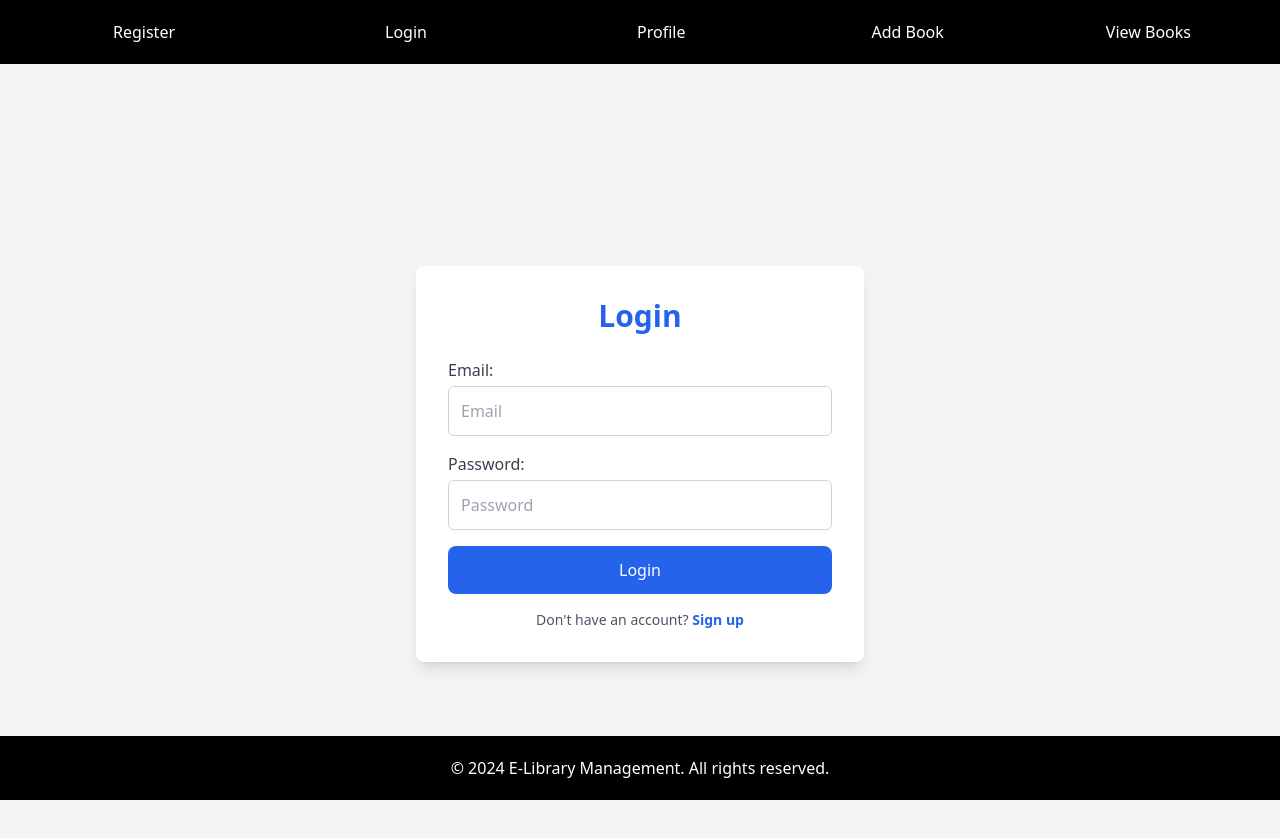
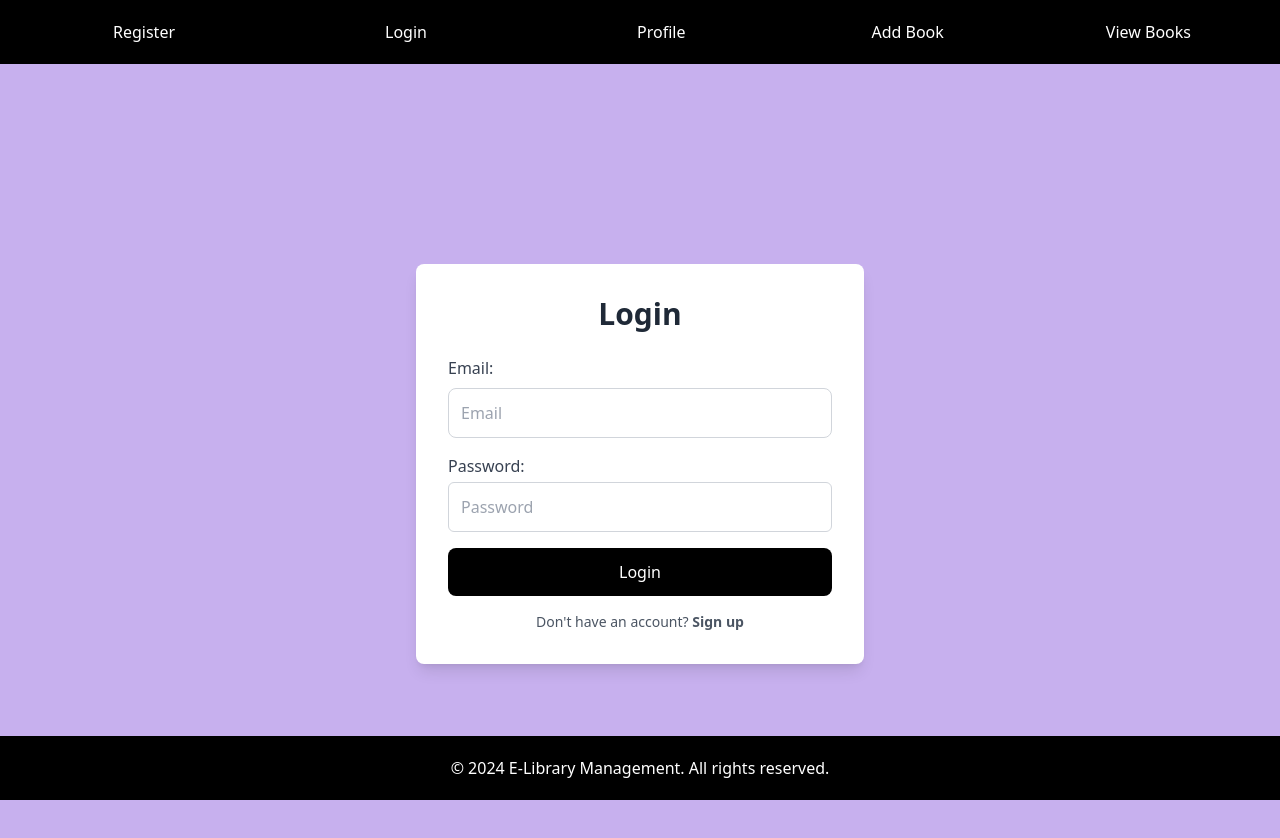
Before and after one commit to DilsharaRathnayaka/Library_Management_System, a React (Vite) app in the folder LMSystem/: page / in a window 1280 px wide. Shown: the top 838 px of the page. Built offline with nearby package versions, Linux system fonts and the light colour scheme.

Commit message:
new update

```diff
--- a/LMSystem/src/components/Login.jsx
+++ b/LMSystem/src/components/Login.jsx
@@ -21,18 +21,18 @@ function Login() {
   };
 
   return (
-    <div className="flex justify-center items-center h-screen bg-gray-100">
-      <div className="bg-white p-8 rounded-lg shadow-lg w-full max-w-md transform transition-all duration-300 hover:scale-105 hover:shadow-xl">
-        <h2 className="text-3xl font-semibold text-blue-600 mb-6 text-center">Login</h2>
+    <div className="flex justify-center items-center h-screen  bg-[#c7b0ee]">
+      <div className="bg-white p-8 rounded-lg shadow-lg w-full max-w-md">
+        <h2 className="text-3xl font-bold text-gray-800 mb-6 text-center">Login</h2>
         <form onSubmit={handleLogin} className="space-y-4">
           <div>
-            <label className="block text-gray-700 font-medium mb-1">Email:</label>
+            <label className="block text-gray-700 font-medium mb-2">Email:</label>
             <input
               type="email"
               placeholder="Email"
               value={email}
               onChange={(e) => setEmail(e.target.value)}
-              className="w-full p-3 border border-gray-300 rounded-md focus:outline-none focus:ring-2 focus:ring-blue-500"
+              className="w-full p-3 border border-gray-300 rounded-lg focus:border-blue-500 outline-none"
               required
             />
           </div>
@@ -49,13 +49,13 @@ function Login() {
           </div>
           <button
             type="submit"
-            className="w-full bg-blue-600 text-white py-3 rounded-lg font-medium hover:bg-blue-500 transition-colors"
+            className="w-full bg-black text-white font-medium py-3 rounded-lg transition-colors duration-300 hover:bg-[#c7b0ee]"
           >
             Login
           </button>
         </form>
         <div className="mt-4 text-center text-sm text-gray-600">
-          Don't have an account? <a href="/register" className="text-blue-600 hover:text-blue-500 font-bold">Sign up</a>
+          Don't have an account? <a href="/register" className="text-black-900 font-semibold hover:underline">Sign up</a>
         </div>
       </div>
     </div>
--- a/LMSystem/src/components/ViewBook.jsx
+++ b/LMSystem/src/components/ViewBook.jsx
@@ -24,21 +24,18 @@ function ViewBooks() {
   return (
     <div className="min-h-screen bg-[#c7b0ee] flex flex-col">
       <div className="container mx-auto p-4 flex-grow">
-        <h2 className="text-center text-4xl font-bold text-black-800 mb-6 py-20">All Books</h2>
+        <h2 className="text-center text-4xl font-bold text-black-600 mb-9">All Books</h2>
         <div className="card-grid flex flex-wrap justify-center gap-8">
           {books.map((book) => (
             <div
               key={book.id}
-              className="card bg-gray-800 text-white p-6 rounded-lg shadow-lg hover:shadow-xl hover:translate-y-[-8px] transition-transform"
+              className="card bg-gray-600 text-white p-6 rounded-lg shadow-lg hover:shadow-xl hover:transform hover:-translate-y-2 transition"
             >
               <h3 className="card-title text-2xl font-semibold mb-4">{book.BookName}</h3>
               <p className="card-content mb-2">Author: {book.AuthorName}</p>
               <p className="card-content mb-2">ISBN: {book.ISBN}</p>
               <div className="flex justify-center space-x-4">
-                <Link
-                  to={`/edit/${book.id}`}
-                  className="text-white font-bold hover:text-blue-200 transition-colors"
-                >
+                <Link to={`/edit/${book.id}`} className="text-white font-bold hover:text-blue-200 transition">
                   Edit
                 </Link>
                 <DeleteBook id={book.id} />
```
Also changed, not shown: LMSystem/src/components/Login.css (deleted).
